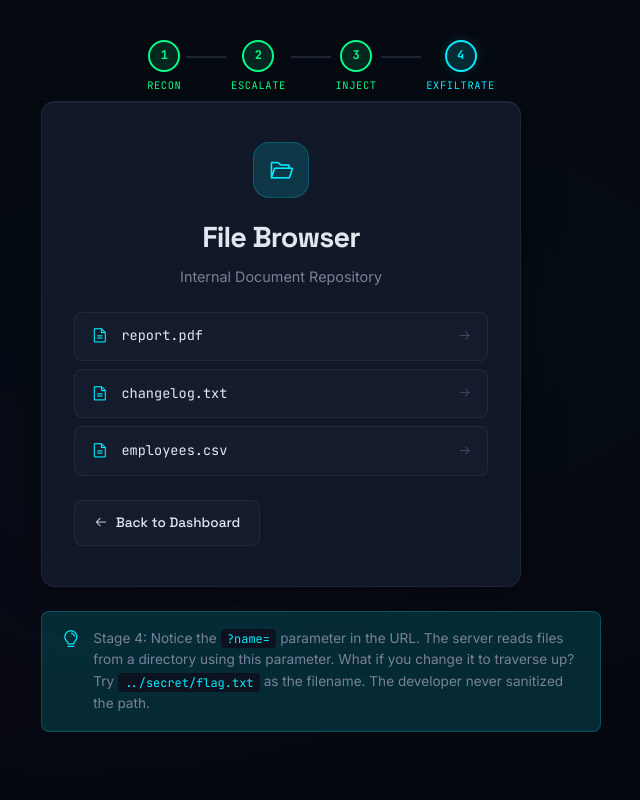
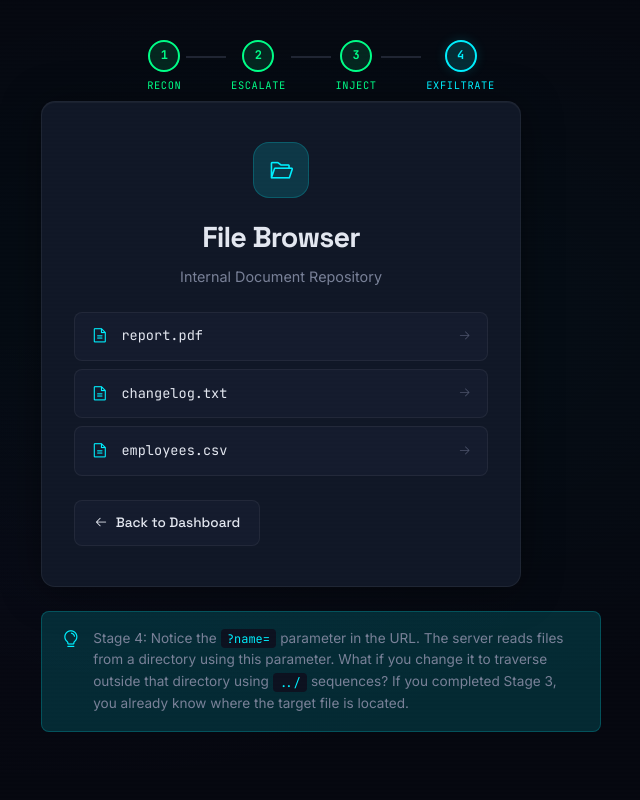
Before and after one commit to saffi907/A465-Peer-Learning-Programming_C, a Flask app: page /files in a window 1280 px wide. Shown: the whole page, without its empty margins (319-959 px from the left). Run offline with Flask 3, Linux system fonts and the light colour scheme; the visitor is signed in with stand-in values (Sample User, id 1); some libraries are stand-ins or nearby versions.

Commit message:
make ssti required to discover flag path

```diff
--- a/app.py
+++ b/app.py
@@ -19,6 +19,7 @@ from flask import (
 
 app = Flask(__name__)
 app.secret_key = "SUPERSECRETKEY_d3v_0nly"
+app.config["FLAG_PATH"] = "secret/flag.txt"
 
 # Simulated "database" of registered users
 USERS = {
@@ -50,7 +51,6 @@ def api_debug():
             "password": "admin_p@ss!",
         },
         "hidden_endpoint": "/register",
-        "flag_path": FLAG_PATH,
         "note": "TODO: remove this endpoint before production deployment",
     })
 
--- a/templates/files.html
+++ b/templates/files.html
@@ -80,9 +80,9 @@
         <i class="ph ph-lightbulb"></i>
         <span>Stage 4: Notice the <code>?name=</code> parameter in the URL.
             The server reads files from a directory using this parameter. What if
-            you change it to traverse up? Try
-            <code>../secret/flag.txt</code> as the filename. The developer never
-            sanitized the path.</span>
+            you change it to traverse outside that directory using <code>../</code>
+            sequences? If you completed Stage 3, you already know where the
+            target file is located.</span>
     </div>
 </section>
 {% endblock %}
```
